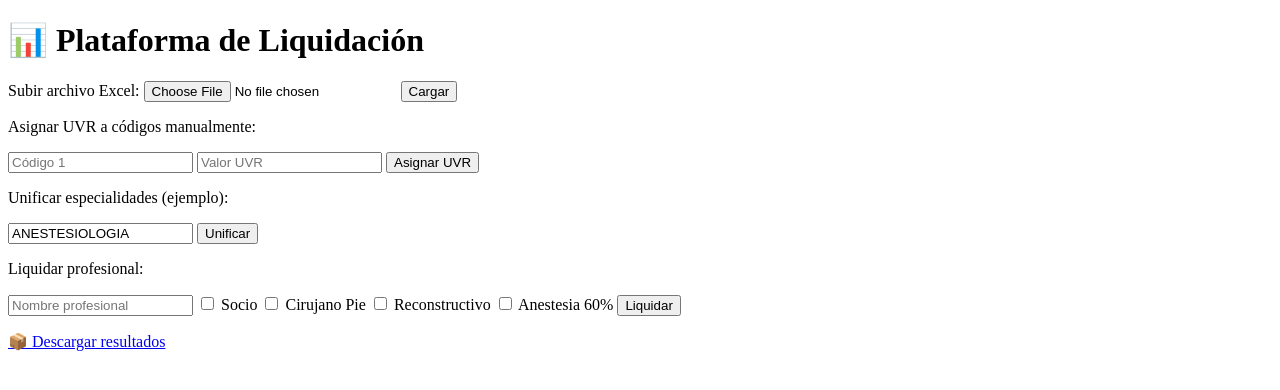
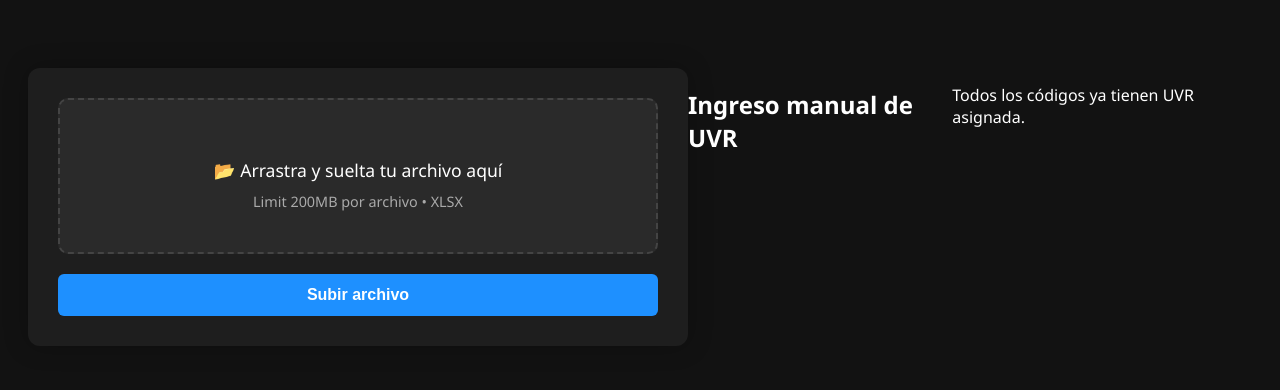
Before and after one commit to DeckDev73/LiquidadorHonorarios, a Flask app: page / in a window 1280 px wide. Shown: the top 390 px of the page. Run offline with Flask 3, Linux system fonts and the light colour scheme.

Commit message:
html uvr y carga

```diff
--- a/templates/main.html
+++ b/templates/main.html
@@ -5,31 +5,38 @@
     <title>Liquidador de Honorarios</title>
 </head>
 <body>
-    <h1>📊 Plataforma de Liquidación</h1>
 
-    <!-- Subir archivo -->
+
+{% include "partials/carga.html" %}
+{% include "partials/uvr.html" %}
+
+
+
+
+
+<!--
+    Subir archivo
     <form action="/upload" method="post" enctype="multipart/form-data">
         <label for="archivo">Subir archivo Excel:</label>
         <input type="file" name="archivo" required>
         <button type="submit">Cargar</button>
     </form>
 
-    <!-- Asignar UVR -->
-    <form action="/asignar_uvr" method="post">
+     <form action="/asignar_uvr" method="post">
         <p>Asignar UVR a códigos manualmente:</p>
         <input type="text" name="codigos[]" placeholder="Código 1">
         <input type="number" name="valor_uvr" placeholder="Valor UVR">
         <button type="submit">Asignar UVR</button>
     </form>
 
-    <!-- Unificar especialidades -->
+    <!- Unificar especialidades
     <form action="/unificar_especialidades" method="post">
         <p>Unificar especialidades (ejemplo):</p>
         <input type="text" name="especialidad_GALLEGO DUQUE JORGE ALEJANDRO " value="ANESTESIOLOGIA">
         <button type="submit">Unificar</button>
     </form>
 
-    <!-- Liquidar -->
+    <! Liquidar
     <form action="/liquidar" method="post">
         <p>Liquidar profesional:</p>
         <input type="text" name="profesional" placeholder="Nombre profesional">
@@ -40,7 +47,7 @@
         <button type="submit">Liquidar</button>
     </form>
 
-    <p><a href="/descargar">📦 Descargar resultados</a></p>
+    <p><a href="/descargar">📦 Descargar resultados</a></p> -->
 
 </body>
 </html>
--- a/templates/partials/carga.html
+++ b/templates/partials/carga.html
@@ -74,12 +74,21 @@
 <body>
 
 <form method="POST" action="/upload" enctype="multipart/form-data" class="upload-form">
-  <div class="dropzone">
-    <label for="archivo">
-      <div class="dropzone-text">
-        <p> Arrastra y suelta tu archivo aquí</p>
-        <small>O haz clic para seleccionarlo (.xlsx)</small>
+  <div class="dropzone" id="dropzone">
+    <label for="archivo" style="display: block; cursor: pointer;">
+
+
+      <div class="dropzone-text" id="dropzone-text">
+        <p>📂 Arrastra y suelta tu archivo aquí</p>
+        <small>Limit 200MB por archivo • XLSX</small>
       </div>
+
+
+      <div id="archivo-preview" style="display: none; align-items: center; justify-content: center; gap: 12px; padding: 10px 0;">
+        <img src="/static/img/excel-icon.png" alt="Excel" style="width: 36px;">
+        <span id="archivo-nombre" style="font-size: 1rem; font-weight: 500; color: #0f0;"></span>
+      </div>
+
       <input type="file" name="archivo" id="archivo" accept=".xlsx" required>
     </label>
   </div>
@@ -87,5 +96,24 @@
   <button type="submit" class="submit-btn">Subir archivo</button>
 </form>
 
+
+<script>
+  const input = document.getElementById('archivo');
+  const preview = document.getElementById('archivo-preview');
+  const dropText = document.getElementById('dropzone-text');
+  const nombreSpan = document.getElementById('archivo-nombre');
+
+  input.addEventListener('change', () => {
+    if (input.files.length > 0) {
+      const file = input.files[0];
+      nombreSpan.textContent = file.name;
+      dropText.style.display = 'none';
+      preview.style.display = 'block';
+    }
+  });
+</script>
+
+
+
 </body>
 </html>
```
